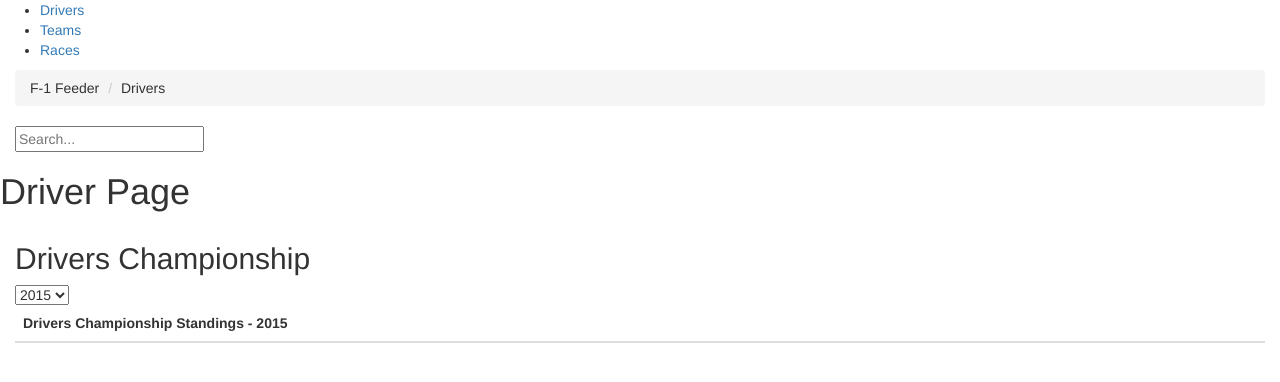
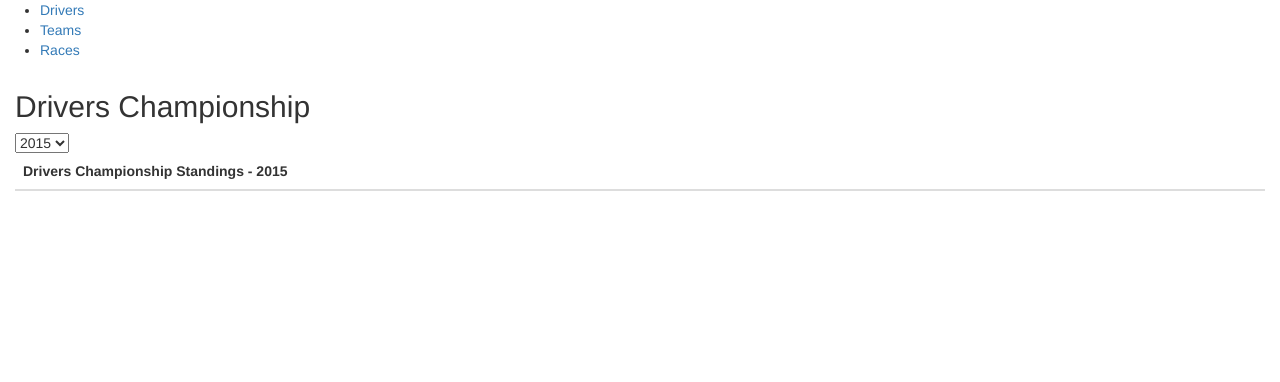
Before and after one commit to bhagya88/f1race, a website: page app/index.html at #/drivers in a window 1280 px wide. Drawn offline with nearby package versions, Linux system fonts and the light colour scheme; some packages are replaced by stand-ins of ours; files that its build step writes are made by us from their sources.

Commit message:
some changes

```diff
--- a/app/index.html
+++ b/app/index.html
@@ -38,20 +38,6 @@
 
 
   <section id="main">
-    <header>
-      <div class="container-fluid">
-
-        <div class="row-fluid ">
-
-          <ul class="breadcrumb">
-            <li> F-1 Feeder</li>
-            <li>Drivers</li>
-          </ul>
-
-          <input type="text" placeholder="Search...">
-        </div>
-      </div>
-    </header>
 
 
     <ng-view>
--- a/app/views/drivers.html
+++ b/app/views/drivers.html
@@ -1,4 +1,4 @@
-<h1>Driver Page</h1>
+
 <div class="container-fluid " ng-controller="DriverController" data-ng-init="year='2015'">
   <div class="row-fluid">
     <h2 class="main-titling">Drivers Championship</h2>
```
